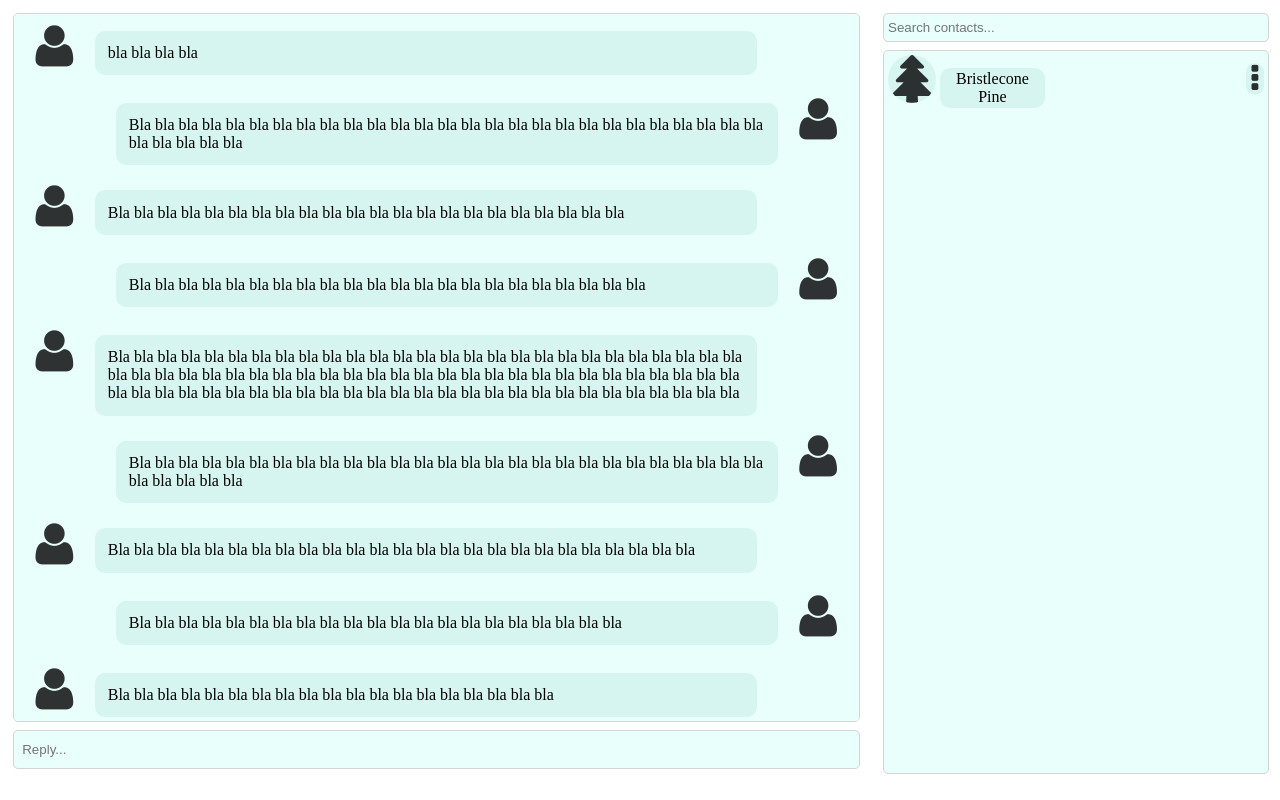
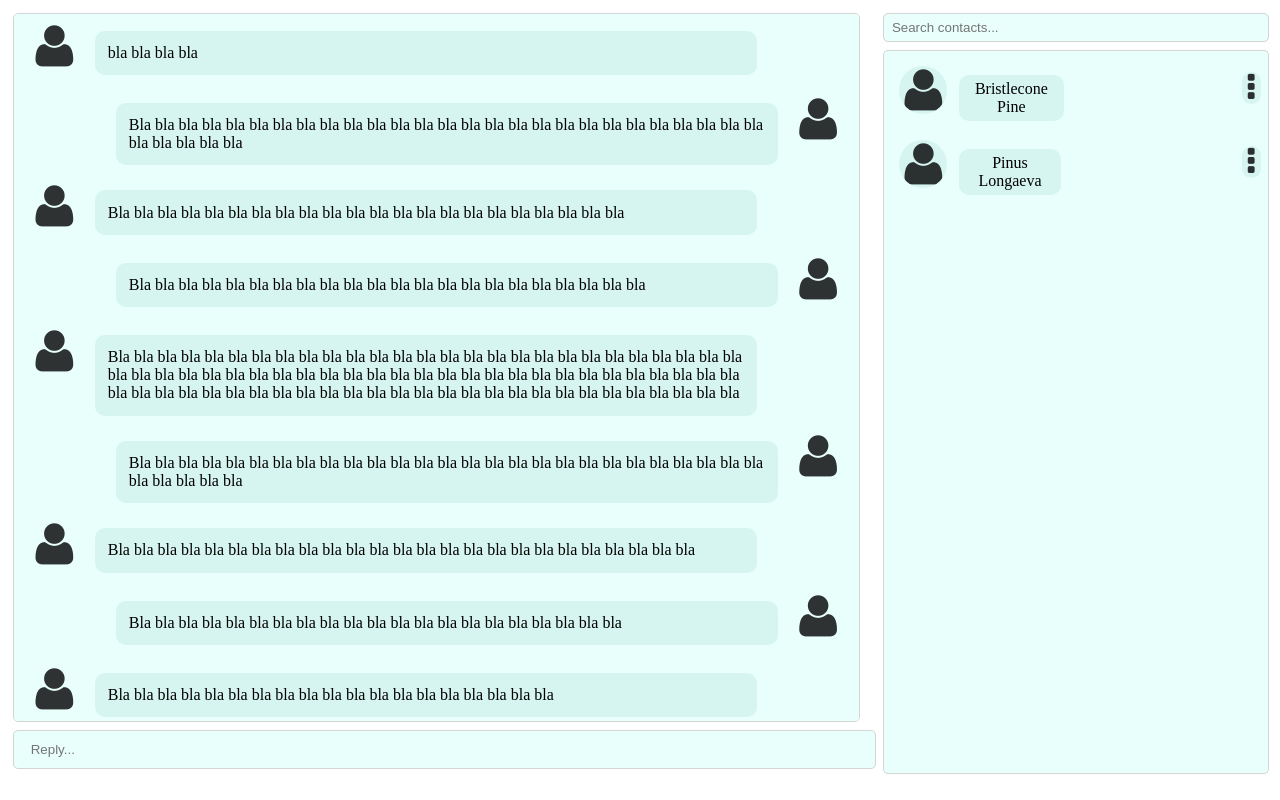
Before and after one commit to binarytrails/ring-api-client, a plain HTML site: page ring.cx/interfaces/chat.html in a window 1280 px wide. Drawn offline with Linux system fonts and the light colour scheme.

Commit message:
interface: add spacing to chat input & contacts            add entry to contacts example

```diff
--- a/ring.cx/interfaces/chat.html
+++ b/ring.cx/interfaces/chat.html
@@ -39,10 +39,21 @@
                     <!-- Example: -->
                     <div class="contactsItem">
                         <div class="contactsItemImage">
-                            <i class="fa fa-tree fa-3x" aria-hidden="true"></i>
+                            <i class="fa fa-user fa-3x" aria-hidden="true"></i>
                         </div>
                         <div class="contactsItemText">
                             <p>Bristlecone Pine</p>
+                        </div>
+                        <div class="contactsItemOptions">
+                            <i class="fa fa-ellipsis-v fa-2x" aria-hidden="true"></i>
+                        </div>
+                    </div>
+                    <div class="contactsItem">
+                        <div class="contactsItemImage">
+                            <i class="fa fa-user fa-3x" aria-hidden="true"></i>
+                        </div>
+                        <div class="contactsItemText">
+                            <p>Pinus Longaeva</p>
                         </div>
                         <div class="contactsItemOptions">
                             <i class="fa fa-ellipsis-v fa-2x" aria-hidden="true"></i>
--- a/ring.cx/interfaces/css/chat.css
+++ b/ring.cx/interfaces/css/chat.css
@@ -24,7 +24,7 @@ html, body
 
         #container input
         {
-            padding: 1%;
+            padding: 1% 2%;
         }
 
         /* Windows */
@@ -119,7 +119,7 @@ html, body
 
             input#searchContacts
             {
-                width: 98%;
+                width: 96%;
                 height: 1.5em;
             }
 
@@ -133,7 +133,7 @@ html, body
                 .contactsItem
                 {
                     width: 98%;
-                    margin: 1%;
+                    margin: 2%;
                     overflow: hidden;
                 }
 
@@ -144,6 +144,7 @@ html, body
                         text-align: center;
                         vertical-align: middle;
                         float: left;
+                        margin: 2%;
                     }
 
                     .contactsItemImage
@@ -151,7 +152,6 @@ html, body
                         position: relative;
                         width: 3em;
                         height: 3em;
-                        height: 100%;
                         overflow: hidden;
                         border-radius: 50%;
                         -moz-border-radius: 50%;
@@ -162,8 +162,9 @@ html, body
                         /* Placeholder FontAwesome icon */
                         .contactsItemImage > i
                         {
-                            width: 100%;
-                            height: 100%;
+                            display: inline-block;
+                            text-align: center;
+                            vertical-align: middle;
                             opacity: 0.8;
                         }
 
@@ -172,7 +173,7 @@ html, body
                         width: auto;
                         height 1em;
                         margin: 1%;
-                        margin-top: 0.8em; /* FIXME: vertical-align hack */
+                        margin-top: 1em; /* FIXME: vertical-align hack */
                         overflow: hidden;
                         border-radius: 10px 10px 10px 10px;
                         -moz-border-radius: 10px 10px 10px 10px;
@@ -182,7 +183,7 @@ html, body
 
                         .contactsItemText > p
                         {
-                            margin: 2%;
+                            margin: 5%;
                         }
 
                     .contactsItemOptions
@@ -190,7 +191,7 @@ html, body
                         width: 5%;
                         height: auto;
                         float: right;
-                        margin-top: 0.5em; /* FIXME: verical-align hack */
+                        margin-top: 0.8em; /* FIXME: verical-align hack */
                         border-radius: 10px 10px 10px 10px;
                         -moz-border-radius: 10px 10px 10px 10px;
                         -webkit-border-radius: 10px 10px 10px 10px;
```
